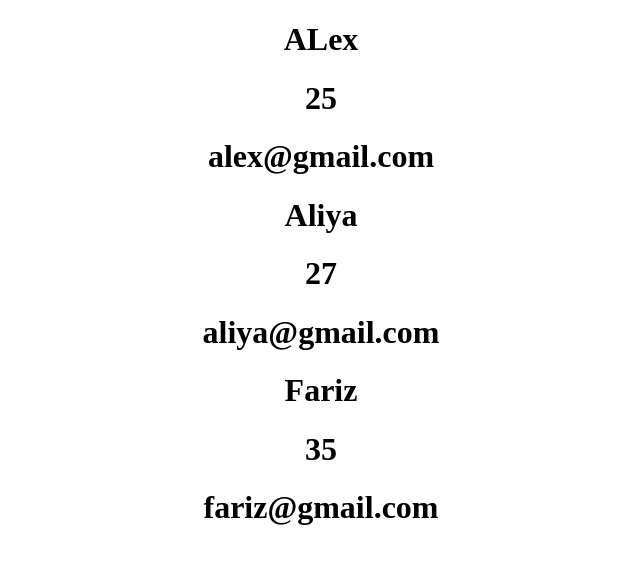
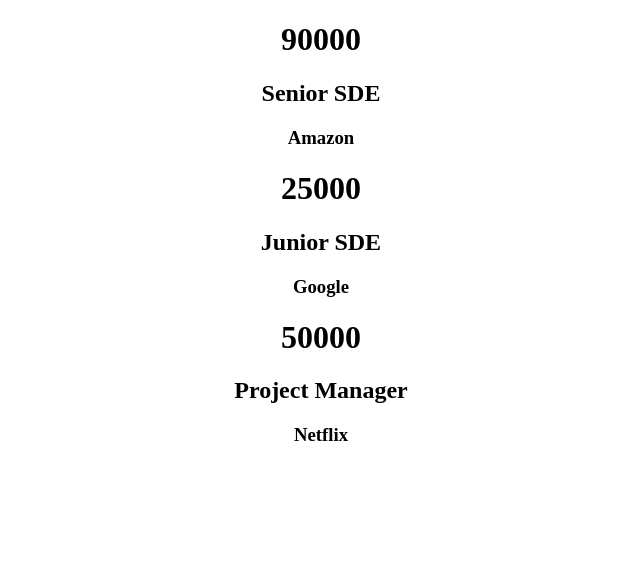
Before and after one commit to Adarsh-G-P/Learn_React, a React (Create React App) app: page / in a window 1280 px wide. Shown: the top 564 px of the page, without its empty margins (319-959 px from the left). Built offline with nearby package versions, Linux system fonts and the light colour scheme.

Commit message:
sample example using props

```diff
--- a/src/App.js
+++ b/src/App.js
@@ -4,21 +4,21 @@
 function App() {
  return (
     <div className="App">
-     <User name = "ALex" age={25} email = "alex@gmail.com" />
-     <User name = "Aliya" age={27} email = "aliya@gmail.com" />
-     <User name = "Fariz" age={35} email = "fariz@gmail.com" />
-
+    <Job salary={90000} position="Senior SDE" company="Amazon"/>
+    <Job salary={25000} position="Junior SDE" company="Google"/>
+    <Job salary={50000} position="Project Manager" company="Netflix"/>
     </div>
   );
 }
 
 
-const User = (props) => {
+const Job = (props) => {
   return (
   <div>
-   <h1>{props.name}</h1>
-   <h1>{props.age}</h1>
-   <h1>{props.email}</h1>
+    <h1>{props.salary}</h1>
+    <h2>{props.position}</h2>
+    <h3>{props.company}</h3>
+
 
   </div>
   );
```
